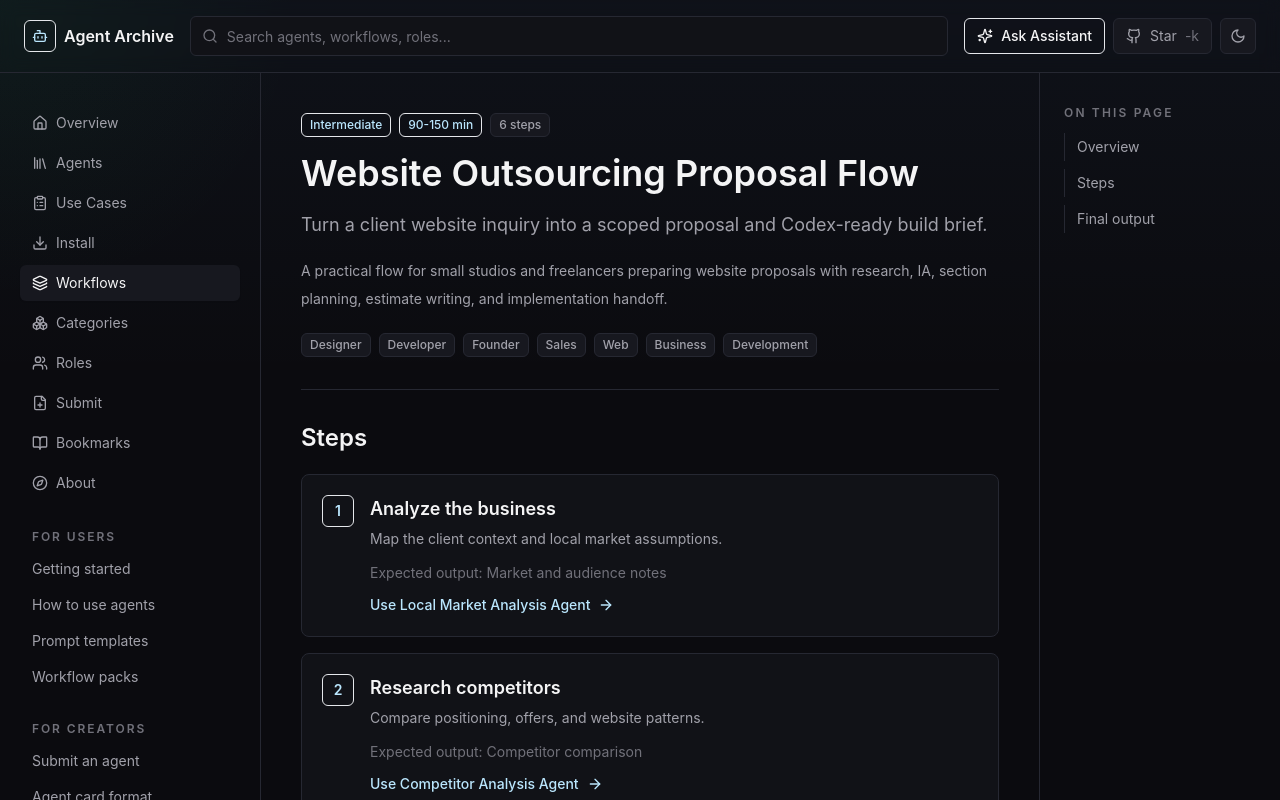
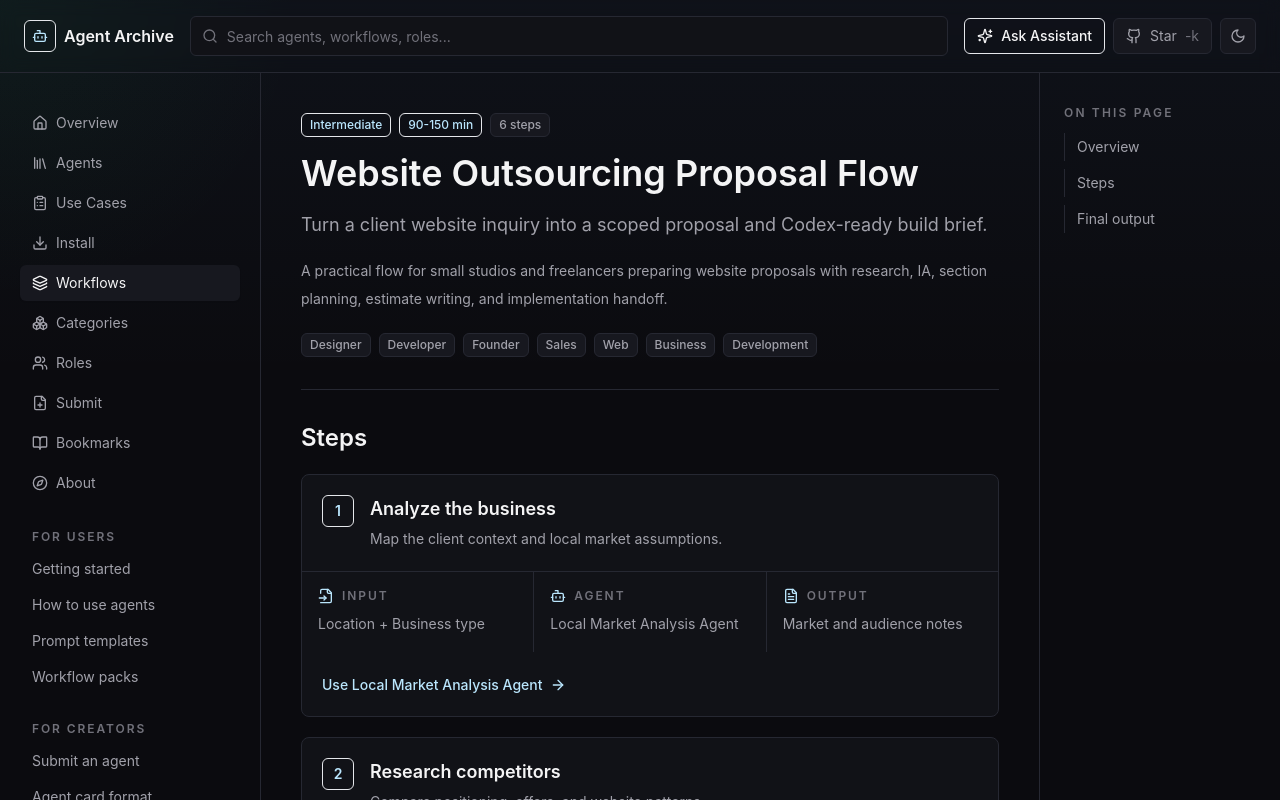
Before and after one commit to yohan-work/agentive, a Next.js app: page /workflows/website-outsourcing-proposal in a window 1280 px wide. Shown: the top 800 px of the page. Built offline with nearby package versions, Linux system fonts and the light colour scheme.

Commit message:
feat: visualize workflow step handoffs

```diff
--- a/src/components/workflows/workflow-steps.tsx
+++ b/src/components/workflows/workflow-steps.tsx
@@ -1,15 +1,18 @@
 import Link from "next/link";
-import { ArrowRight } from "lucide-react";
+import { ArrowRight, Bot, FileInput, FileText } from "lucide-react";
 import type { WorkflowStep } from "@/types/workflow";
+import { Badge } from "@/components/common/badge";
 import { getAgentBySlug } from "@/data/agents";
 
 export function WorkflowSteps({ steps }: { steps: WorkflowStep[] }) {
   return (
-    <ol className="space-y-4">
+    <ol className="space-y-5">
       {steps.map((step) => {
         const agent = getAgentBySlug(step.agentSlug);
         return (
-          <li key={step.order} className="rounded-lg border border-line bg-panel p-5">
+          <li key={step.order} className="overflow-hidden rounded-lg border border-line bg-panel">
+            <div className="border-b border-line bg-elevated/45 p-5">
+              <div className="flex flex-col gap-3 sm:flex-row sm:items-start sm:justify-between">
                 <div className="flex gap-4">
                   <span className="flex h-8 w-8 shrink-0 items-center justify-center rounded-md border border-accent/30 bg-accent/10 text-sm font-semibold text-sky-200">
                     {step.order}
@@ -17,17 +20,67 @@ export function WorkflowSteps({ steps }: { steps: WorkflowStep[] }) {
                   <div className="min-w-0">
                     <h3 className="text-lg font-semibold text-primary">{step.title}</h3>
                     <p className="mt-1 text-sm leading-6 text-secondary">{step.description}</p>
-                <p className="mt-3 text-sm text-muted">Expected output: {step.expectedOutput}</p>
+                  </div>
+                </div>
+                {agent?.installTargets?.length ? <Badge tone="success">Project-ready</Badge> : null}
+              </div>
+            </div>
+            <div className="grid gap-px bg-line md:grid-cols-3">
+              <WorkflowField
+                icon={<FileInput className="h-4 w-4" />}
+                label="Input"
+                value={agent?.inputs.slice(0, 2).join(" + ") ?? "Project context"}
+              />
+              <WorkflowField
+                icon={<Bot className="h-4 w-4" />}
+                label="Agent"
+                value={agent?.name ?? step.agentSlug}
+                href={agent ? `/agents/${agent.slug}` : undefined}
+              />
+              <WorkflowField icon={<FileText className="h-4 w-4" />} label="Output" value={step.expectedOutput} />
+            </div>
             {agent ? (
-                  <Link href={`/agents/${agent.slug}`} className="mt-3 inline-flex items-center gap-2 text-sm font-medium text-sky-200">
+              <div className="p-5">
+                <Link href={`/agents/${agent.slug}`} className="inline-flex items-center gap-2 text-sm font-medium text-sky-200">
                   Use {agent.name} <ArrowRight className="h-4 w-4" />
                 </Link>
+              </div>
             ) : null}
-              </div>
-            </div>
           </li>
         );
       })}
     </ol>
   );
 }
+
+function WorkflowField({
+  icon,
+  label,
+  value,
+  href
+}: {
+  icon: React.ReactNode;
+  label: string;
+  value: string;
+  href?: string;
+}) {
+  const content = (
+    <>
+      <div className="mb-2 flex items-center gap-2 text-xs font-semibold uppercase tracking-[0.16em] text-muted">
+        <span className="text-sky-200">{icon}</span>
+        {label}
+      </div>
+      <p className="text-sm leading-6 text-secondary">{value}</p>
+    </>
+  );
+
+  if (href) {
+    return (
+      <Link href={href} className="block bg-panel p-4 transition hover:bg-elevated">
+        {content}
+      </Link>
+    );
+  }
+
+  return <div className="bg-panel p-4">{content}</div>;
+}
```
Lines whose indentation alone changed are shown as unchanged.
